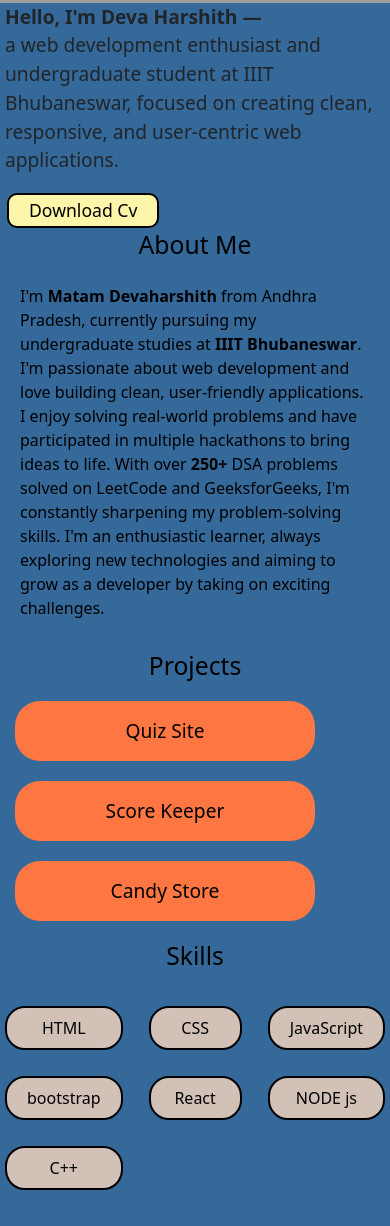
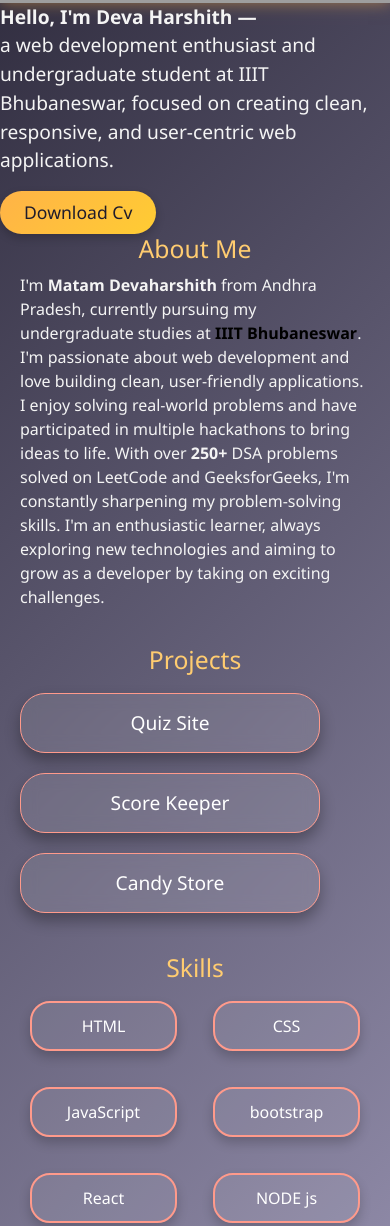
Before and after one commit to devaharshith-08/portfolio, a plain HTML site: page index.html in a window 390 px wide. Shown: the part 346-1572 px from the top of the page. Before the commit the page ends 1551 px from the top, so only its background shows below. Drawn offline with nearby package versions, Linux system fonts and the light colour scheme; grey boxes are pictures that could not be loaded.

Commit message:
Update profile.css

```diff
--- a/profile.css
+++ b/profile.css
@@ -1,77 +1,93 @@
-#intro{
-    display: flex ;
+body {
+    background: linear-gradient(135deg, #1F1C2C, #928DAB);
+    color: #F4F4F4;
+    font-family: 'Segoe UI', sans-serif;
+}
+
+/* INTRO SECTION */
+#intro {
+    display: flex;
     justify-content: center;
     align-items: center;
-    margin: 50px 0px 0px 0px;
-    gap: 30px ;
+    margin: 50px 0;
+    gap: 30px;
     transition: all 0.4s ease-in-out;
 }
+
 #p_image {
-    display: flex ;
+    display: flex;
     justify-content: center;
-    height : 300px ;
+    height: 300px;
     width: 300px;
+}
 
-}
 #p_image img {
     height: 85%;
     width: 100%;
-    border-radius: 45%;
+    border-radius: 50%;
     padding-left: 2px;
-    border: 2px solid #FDF5AA;
+    border: 4px solid #FFB347;
+    box-shadow: 0 0 15px rgba(255, 179, 71, 0.5);
 }
-#p_icontent{
+
+#p_icontent {
     padding-right: 5px;
     font-size: 1.2rem;
     font-weight: 400;
+}
 
+#p_icontent button {
+    border: none;
+    padding: 8px 24px;
+    border-radius: 25px;
+    font-size: 1.1rem;
+    background: linear-gradient(135deg, #FFB347, #FFCC33);
+    color: #1F1C2C;
+    cursor: pointer;
+    box-shadow: 0 4px 10px rgba(0,0,0,0.2);
+    transition: 300ms ease-in-out;
 }
-#p_icontent button {
-    border: 2px solid  ;
-    margin : 2px 2px ;
-    padding: 2px 20px ;
-    border-radius: 10px;
-    font-size: 1.1rem;
-    background-color: #FDF5AA;
+
+#p_icontent button:hover {
+    background: linear-gradient(135deg, #FF9A8B, #FF6A88);
+    color: white;
+    padding: 1px 10px;
+    transition: 0.42s ease-in-out;
 }
-body {
-    background-color: #34699A;
+
+/* ABOUT ME */
+#aboutme {
+    margin: 0;
+    padding: 0px 20px;
+    color: #F4F4F4;
 }
- #p_icontent button:hover {
-    border: 2px solid  ;
-    margin : 2px 2px ;
-    padding: 1px 10px;
-    border-radius: 10px;
-    font-size: 1.1rem;
-    background-color: #FDF5AA;
-    transition: 200ms;
-}
-#aboutme{
- margin: 0px;
- padding: 0px 5px;
- color: black;
 
-}
-#p_aboutme h2{
-    margin: 0px;
-    padding-bottom: 10px ;
+#p_aboutme h2 {
+    margin: 0;
+    padding-bottom: 10px;
     display: flex;
     justify-content: center;
+    color: #FFCC70;
 }
-#p_aboutme p {
-    padding:  15px;
+
+#p_aboutme p a {
+    color: #FFD700;
+    font-weight: bold;
 }
-#projects{
-    margin: 0px;
-  padding: 0px 5px;
-   color: black;
+
+/* PROJECTS */
+#projects {
+    margin: 0;
+    padding: 20px;
+    color: #F4F4F4;
 }
+
 #projects h2 {
-    margin: 0px;
-    padding-bottom: 10px ;
     display: flex;
     justify-content: center;
+    color: #FFCC70;
 }
+
 .project-links {
     position: relative;
     display: inline-flex;
@@ -84,11 +100,13 @@ body {
     text-align: center;
     font-size: 1.2rem;
     border-radius: 25px;
-    background-color: #FE7743;
-    border: none;
-    color: black;
+    background: rgba(255, 255, 255, 0.1);
+    backdrop-filter: blur(8px);
+    color: #fff;
     overflow: hidden;
-    transition: all 0.3s ease;
+    border: 1px solid #FF9A8B;
+    box-shadow: 0 8px 15px rgba(0,0,0,0.3);
+    transition: all 0.4s ease;
     padding: 0 20px;
 }
 
@@ -107,12 +125,14 @@ body {
 
 .project-links:hover {
     height: auto;
-    min-height: 60px;
-    padding: 15px 20px;
+    padding: 20px;
+    background: rgba(255, 206, 147, 0.15);
+    border: 1px solid #FFB347;
 }
 
 .project-links:hover .main-text {
     margin-bottom: 10px;
+       transition: all 0.3s ease;
 }
 
 .project-links:hover .extra-text {
@@ -120,93 +140,77 @@ body {
     max-height: 200px;
     font-size: medium;
 }
-#skills{
-    color: black;
-    padding-bottom: 10px ;
+
+/* SKILLS */
+#skills {
+    color: #F4F4F4;
+    padding: 10px 20px;
 }
+
 #skills h2 {
-    margin: 10px;
-    padding-bottom: 20px ;
     display: flex;
     justify-content: center;
+    color: #FFCC70;
 }
-.list{
+
+.list {
     display: inline-flex;
     justify-content: center;
     align-items: center;
     height: 100px;
-    background-color: #D2C1B6;
+    background: rgba(255, 255, 255, 0.07);
+    color: #fff;
     margin: 10px;
     padding: 20px;
-    border: 2px solid ;
+    border: 2px solid #FF9A8B;
     border-radius: 20px;
+    transition: all 0.3s ease;
+    box-shadow: 0 6px 12px rgba(0,0,0,0.2);
 }
-.all_lists{
+
+.list:hover {
+    height: 120px;
+    background-color: rgba(255, 255, 255, 0.15);
+    transform: scale(1.05);
+}
+
+.all_lists {
     display: flex;
     justify-content: center;
     align-items: center;
-}
-.list:hover{
-height: 50px;
-padding: 40px;
-margin: 10px;
-border-radius: 25px ;
-transition: 600ms ease-in-out;
-background-color:#F9F3EF ;
+    flex-wrap: wrap;
 }
 
-@media(max-width: 600px){
-    #intro{
-      flex-direction : column ;
-      align-items: center;
-      margin: 0px;
+/* MEDIA QUERIES */
+@media(max-width: 600px) {
+    #intro {
+        flex-direction: column;
+        margin: 0;
         gap: 0;
-      transition: 200ms;
     }
+
     #p_image {
-     height: auto ;
-     width: 100% ;
+        height: auto;
+        width: 100%;
+    }
 
-  }
     #p_image img {
         border-radius: 0;
         border: none;
         padding-left: 0;
     }
-#p_icontent{
-    padding-left: 5px ;
-   margin-top: 0px;
-}
- #p_icontent button:hover {
-    padding: 1px 10px;
-    transition: 200ms;
-    background-color: #FDF5AA;
- }
-  .all_lists{
-    display: flex ;
-    flex-direction: column;
-    align-items: flex-start;
-  }
-  .project-links{
-    margin: 10px;
-  }
-  .list{
-    height: 25px;
-    margin: 5px;
-  }
- .all_lists{
+
+    .all_lists {
         display: grid;
-  grid-template-columns: repeat(3, 1fr);
+        grid-template-columns: repeat(2, 1fr);
         gap: 1rem;
     }
-    .list:hover{
-   height: 25px;
-    padding: 20px 40px;
-    margin: 10px;
-     border-radius: 25px ;
-     transition: 600ms ease-in-out;
-     background-color:#F9F3EF ;
+
+    .list {
+        height: 50px;
     }
 
-
+    .project-links {
+        margin: 10px auto;
     }
+}
```
Lines whose indentation alone changed are shown as unchanged.
